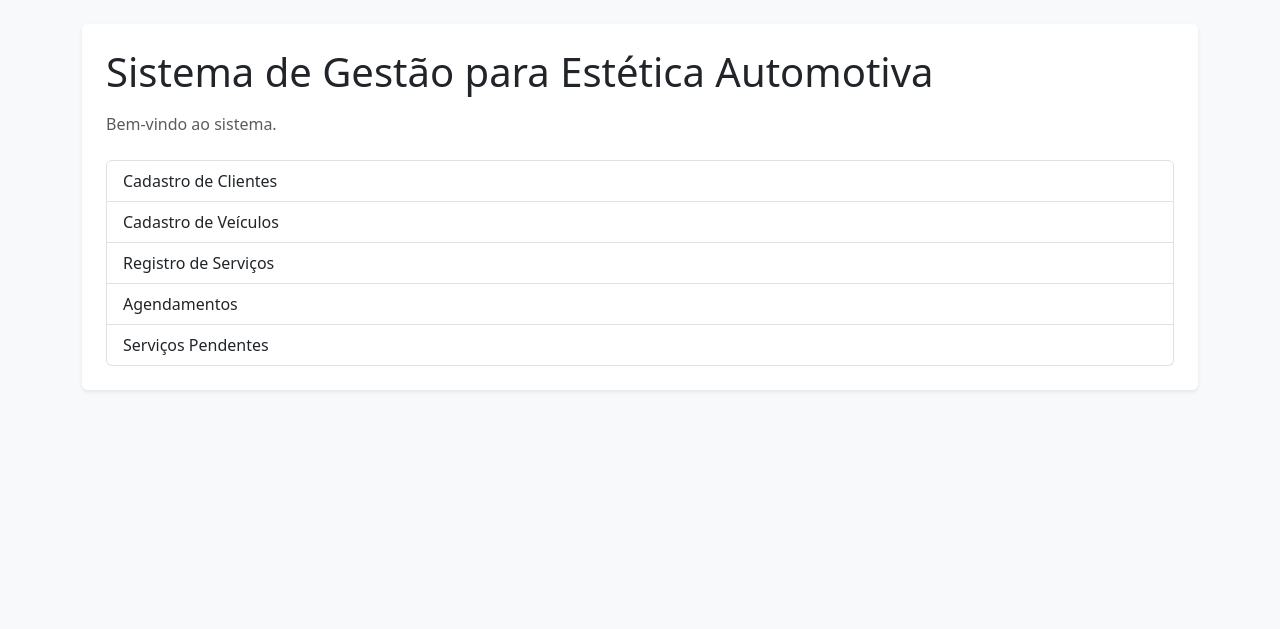
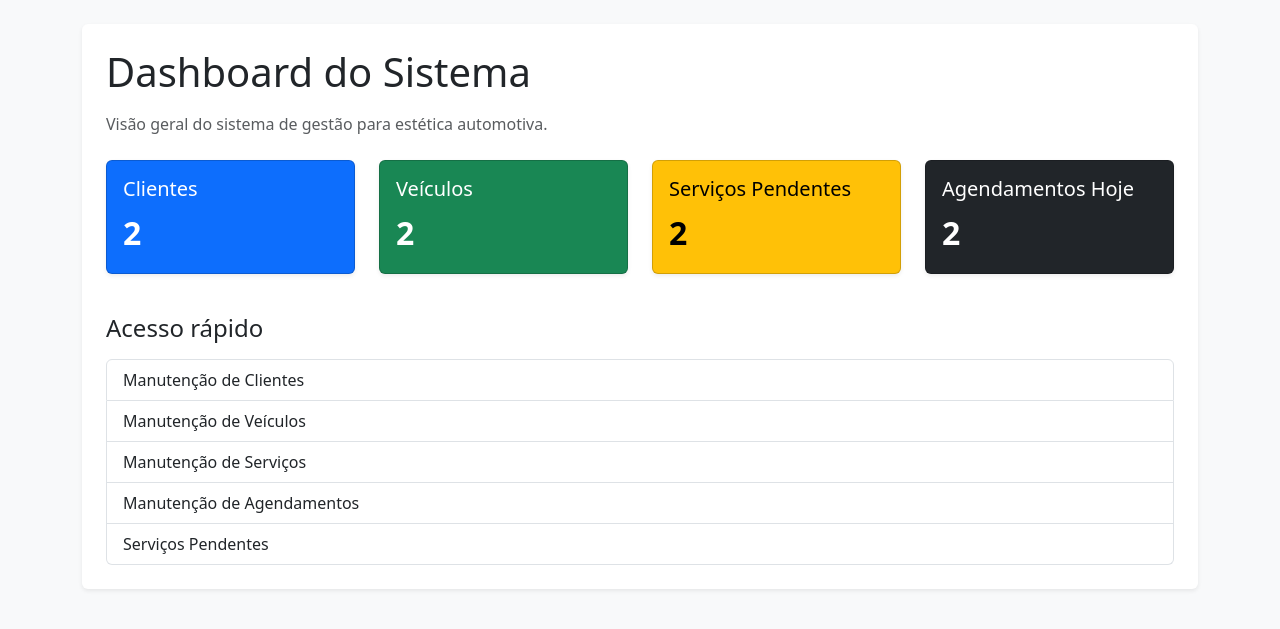
Before and after one commit to jossiesantos/sistema-estetica-automotiva, a Flask app: page / in a window 1280 px wide. Shown: the part 56-685 px from the top of the page. Run offline with Flask 3, Linux system fonts and the light colour scheme.

Commit message:
Adicionado dashboard e melhoria na tela de serviços pendentes

```diff
--- a/app.py
+++ b/app.py
@@ -7,7 +7,18 @@ app = Flask(__name__)
 # =========================
 @app.route("/")
 def inicio():
-    return render_template("index.html")
+    total_clientes = 2
+    total_veiculos = 2
+    total_servicos_pendentes = 2
+    total_agendamentos_hoje = 2
+
+    return render_template(
+        "index.html",
+        total_clientes=total_clientes,
+        total_veiculos=total_veiculos,
+        total_servicos_pendentes=total_servicos_pendentes,
+        total_agendamentos_hoje=total_agendamentos_hoje
+    )
 
 
 # =========================
@@ -114,7 +125,41 @@ def servicos():
 
 @app.route("/servicos_pendentes")
 def servicos_pendentes():
-    return render_template("servicos_pendentes.html")
+
+    servicos = [
+        {
+            "id": 1,
+            "cliente": "João Silva",
+            "veiculo": "Gol",
+            "servico": "Lavagem Completa",
+            "valor": "80,00",
+            "status": "Pendente"
+        },
+        {
+            "id": 2,
+            "cliente": "Maria Souza",
+            "veiculo": "HB20",
+            "servico": "Polimento",
+            "valor": "120,00",
+            "status": "Em andamento"
+        },
+        {
+            "id": 3,
+            "cliente": "Carlos Lima",
+            "veiculo": "Onix",
+            "servico": "Higienização Interna",
+            "valor": "150,00",
+            "status": "Concluído"
+        }
+    ]
+
+    pendentes = []
+
+    for servico in servicos:
+        if servico["status"] != "Concluído":
+            pendentes.append(servico)
+
+    return render_template("servicos_pendentes.html", servicos=pendentes)
 
 
 # =========================
--- a/templates/index.html
+++ b/templates/index.html
@@ -1,16 +1,62 @@
 {% extends "base.html" %}
 
-{% block titulo %}Início - Sistema de Estética Automotiva{% endblock %}
+{% block titulo %}Dashboard - Sistema de Estética Automotiva{% endblock %}
 
 {% block conteudo %}
-<h1 class="mb-3">Sistema de Gestão para Estética Automotiva</h1>
-<p class="text-muted">Bem-vindo ao sistema.</p>
 
-<div class="list-group mt-4">
-    <a href="/clientes" class="list-group-item list-group-item-action">Cadastro de Clientes</a>
-    <a href="/veiculos" class="list-group-item list-group-item-action">Cadastro de Veículos</a>
-    <a href="/servicos" class="list-group-item list-group-item-action">Registro de Serviços</a>
-    <a href="/agendamentos" class="list-group-item list-group-item-action">Agendamentos</a>
-    <a href="/servicos_pendentes" class="list-group-item list-group-item-action">Serviços Pendentes</a>
+<h1 class="mb-3">Dashboard do Sistema</h1>
+<p class="text-muted">Visão geral do sistema de gestão para estética automotiva.</p>
+
+<div class="row mt-4">
+
+    <div class="col-md-3 mb-3">
+        <div class="card text-bg-primary shadow-sm">
+            <div class="card-body">
+                <h5 class="card-title">Clientes</h5>
+                <p class="card-text fs-2 fw-bold">{{ total_clientes }}</p>
+            </div>
+        </div>
+    </div>
+
+    <div class="col-md-3 mb-3">
+        <div class="card text-bg-success shadow-sm">
+            <div class="card-body">
+                <h5 class="card-title">Veículos</h5>
+                <p class="card-text fs-2 fw-bold">{{ total_veiculos }}</p>
+            </div>
+        </div>
+    </div>
+
+    <div class="col-md-3 mb-3">
+        <div class="card text-bg-warning shadow-sm">
+            <div class="card-body">
+                <h5 class="card-title">Serviços Pendentes</h5>
+                <p class="card-text fs-2 fw-bold">{{ total_servicos_pendentes }}</p>
+            </div>
+        </div>
+    </div>
+
+    <div class="col-md-3 mb-3">
+        <div class="card text-bg-dark shadow-sm">
+            <div class="card-body">
+                <h5 class="card-title">Agendamentos Hoje</h5>
+                <p class="card-text fs-2 fw-bold">{{ total_agendamentos_hoje }}</p>
+            </div>
+        </div>
+    </div>
+
 </div>
+
+<div class="mt-4">
+    <h4 class="mb-3">Acesso rápido</h4>
+
+    <div class="list-group">
+        <a href="/clientes" class="list-group-item list-group-item-action">Manutenção de Clientes</a>
+        <a href="/veiculos" class="list-group-item list-group-item-action">Manutenção de Veículos</a>
+        <a href="/servicos" class="list-group-item list-group-item-action">Manutenção de Serviços</a>
+        <a href="/agendamentos" class="list-group-item list-group-item-action">Manutenção de Agendamentos</a>
+        <a href="/servicos_pendentes" class="list-group-item list-group-item-action">Serviços Pendentes</a>
+    </div>
+</div>
+
 {% endblock %}
```
Also changed, not shown: templates/servicos_pendentes.html (+22 -14 lines).
